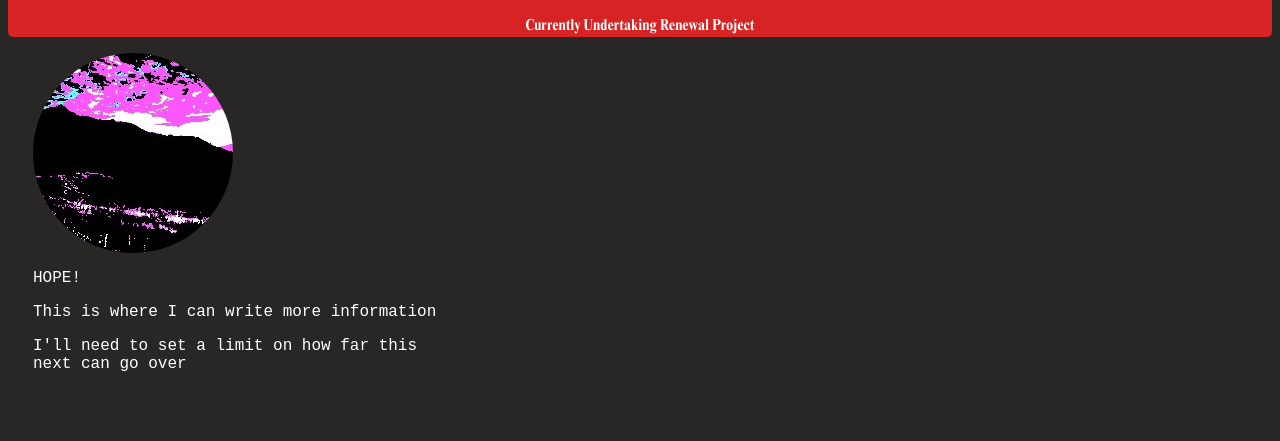
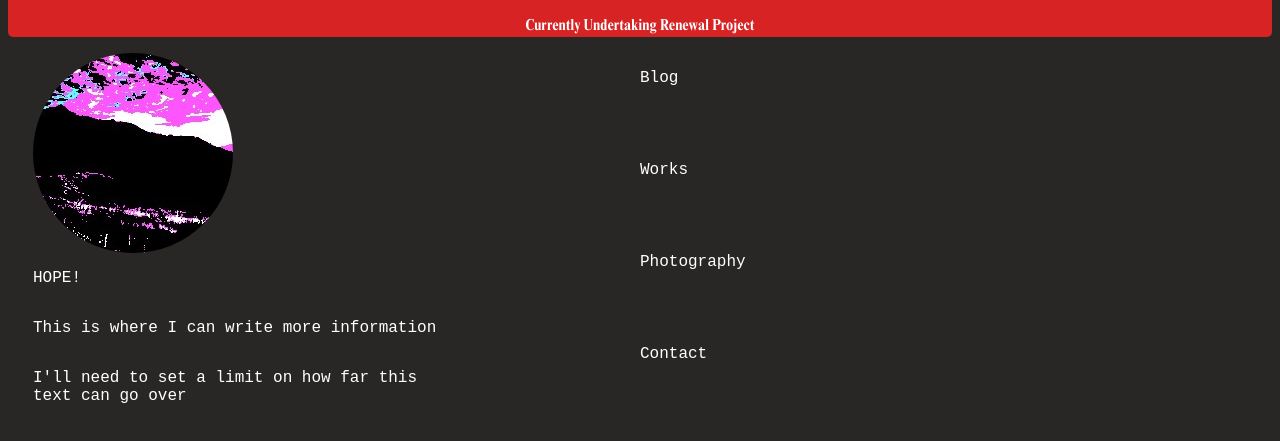
Before and after one commit to Chamb3r73/hfoqndoq, a plain HTML site: page index.html in a window 1280 px wide. Shown: the part 49-490 px from the top of the page. Drawn offline with Linux system fonts and the light colour scheme; files whose address does not match are found by name.

Commit message:
Button placeholders

```diff
--- a/index.html
+++ b/index.html
@@ -27,10 +27,15 @@
             <img src="res\other\mountain_cropped.jpg" width="200" height="200">
             <p>HOPE!</p>
             <p>This is where I can write more information</p>
-            <p>I'll need to set a limit on how far this next can go over</p>
+            <p>I'll need to set a limit on how far this text can go over</p>
         </section>
 
-
+        <section class = "buttons">
+            <p>Blog</p>
+            <p>Works</p>
+            <p>Photography</p>
+            <p>Contact</p>
+        </section>
     </main>
 
     <script src = "script.js"></script>
--- a/res/styles/styles.css
+++ b/res/styles/styles.css
@@ -22,10 +22,13 @@ body {
 }
 
 main {
+  display: grid;
+  grid-template-columns: 1fr 1fr;
   background-color: #292626;
 }
 
 .profile {
+  display: grid;
   /* this font might be good im not sure. id like to use a more custom font later */
   font-family: 'Segoe UI', Tahoma, Geneva, Verdana, sans-serif;
   color: white;
@@ -42,3 +45,9 @@ main {
   max-width: 410px;
   text-overflow: clip;
 }
+
+.buttons {
+  display: grid;
+  font-family:'Courier New', Courier, monospace;
+  color: white;
+}
```
